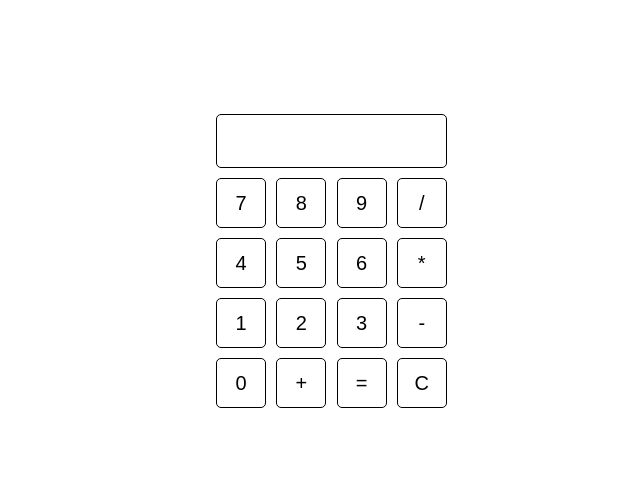
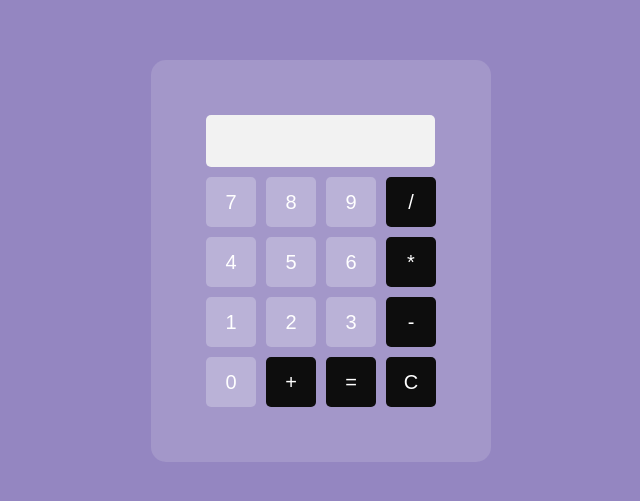
Before and after one commit to vizaav/calculator, a plain HTML site: page index.html in a window 1280 px wide. Shown: the part 139-640 px from the top of the page, without its empty margins (319-959 px from the left). Drawn offline with Linux system fonts and the light colour scheme.

Commit message:
feat: beautified
also readme

```diff
--- a/index.html
+++ b/index.html
@@ -8,24 +8,26 @@
     <link rel="stylesheet" href="style.css" />
   </head>
   <body>
+    <div class="center-outer">
       <div id="calculator">
         <input />
         <button data-value="7">7</button>
         <button data-value="8">8</button>
         <button data-value="9">9</button>
-      <button data-op="div">/</button>
+        <button id="op" data-op="div">/</button>
         <button data-value="4">4</button>
         <button data-value="5">5</button>
         <button data-value="6">6</button>
-      <button data-op="mul">*</button>
+        <button id="op" data-op="mul">*</button>
         <button data-value="1">1</button>
         <button data-value="2">2</button>
         <button data-value="3">3</button>
-      <button data-op="sub">-</button>
+        <button id="op" data-op="sub">-</button>
         <button data-value="0">0</button>
-      <button data-op="add">+</button>
-      <button data-op="eq">=</button>
-      <button data-op="clear">C</button>
+        <button id="op" data-op="add">+</button>
+        <button id="op" data-op="eq">=</button>
+        <button id="op" data-op="clear">C</button>
+      </div>
     </div>
   </body>
 </html>
--- a/script.js
+++ b/script.js
@@ -33,7 +33,7 @@ for (const button of calculatorOperators) {
   const buttonValue = button.getAttribute("data-op");
   button.addEventListener("click", () => {
     if (buttonValue == "eq") {
-      secondOperand = parseFloat(calculatorDisplay.value);
+      secondOperand = Number(calculatorDisplay.value);
       if (operator === "+") {
         displayValue = firstOperand + secondOperand;
         calculatorDisplay.value = displayValue;
@@ -56,25 +56,25 @@ for (const button of calculatorOperators) {
     }
     if (buttonValue === "add") {
       operator = "+";
-      firstOperand = parseFloat(calculatorDisplay.value);
+      firstOperand = Number(calculatorDisplay.value);
       displayValue = "0";
       calculatorDisplay.value = displayValue;
       return;
     } else if (buttonValue === "sub") {
       operator = "-";
-      firstOperand = parseFloat(calculatorDisplay.value);
+      firstOperand = Number(calculatorDisplay.value);
       displayValue = "0";
       calculatorDisplay.value = displayValue;
       return;
     } else if (buttonValue === "mul") {
       operator = "*";
-      firstOperand = parseFloat(calculatorDisplay.value);
+      firstOperand = Number(calculatorDisplay.value);
       displayValue = "0";
       calculatorDisplay.value = displayValue;
       return;
     } else if (buttonValue === "div") {
       operator = "/";
-      firstOperand = parseFloat(calculatorDisplay.value);
+      firstOperand = Number(calculatorDisplay.value);
       displayValue = "0";
       calculatorDisplay.value = displayValue;
       return;
--- a/style.css
+++ b/style.css
@@ -1,11 +1,15 @@
+body {
+  background-color: #9486c1;
+  margin: 0;
+}
+
 #calculator {
+  background-color: #a397c9;
+  border-radius: 15px;
   display: grid;
-  width: 220px;
   grid-template-columns: auto auto auto auto;
-  position: absolute;
-  top: 50%;
-  left: 50%;
-  transform: translate(-50%, -50%);
+  padding: 50px;
+  /* box-shadow: 0 10px 20px -10px #000, 10px 0 20px -10px #000; */
 }
 
 button {
@@ -13,10 +17,19 @@ button {
   height: 50px;
   font-size: 20px;
   border-radius: 5px;
-  border: 1px solid #000;
-  background-color: #fff;
+  border: 0;
   cursor: pointer;
   margin: 5px;
+  background-color: #bab2d7;
+  color: #fff;
+  transition: 100ms;
+  scale: 1;
+}
+
+button:hover {
+  background-color: #9486c1;
+  transition: 100ms;
+  scale: 1.1;
 }
 
 input {
@@ -25,11 +38,24 @@ input {
   height: 50px;
   font-size: 20px;
   border-radius: 5px;
-  border: 1px solid #000;
-  background-color: #fff;
+  border: 0;
+  background-color: #f2f2f2;
   cursor: pointer;
   margin: 5px;
   text-align: right;
   font-weight: bold;
   color: #000;
 }
+
+#op {
+  background-color: #0d0d0d;
+  color: #fff;
+}
+
+.center-outer {
+  display: grid;
+  justify-content: center;
+  align-items: center;
+  width: 100vw;
+  height: 100vh;
+}
```
Also changed, not shown: Zrzut ekranu 2023-11-02 224902.png (added). Lines whose indentation alone changed are shown as unchanged.
